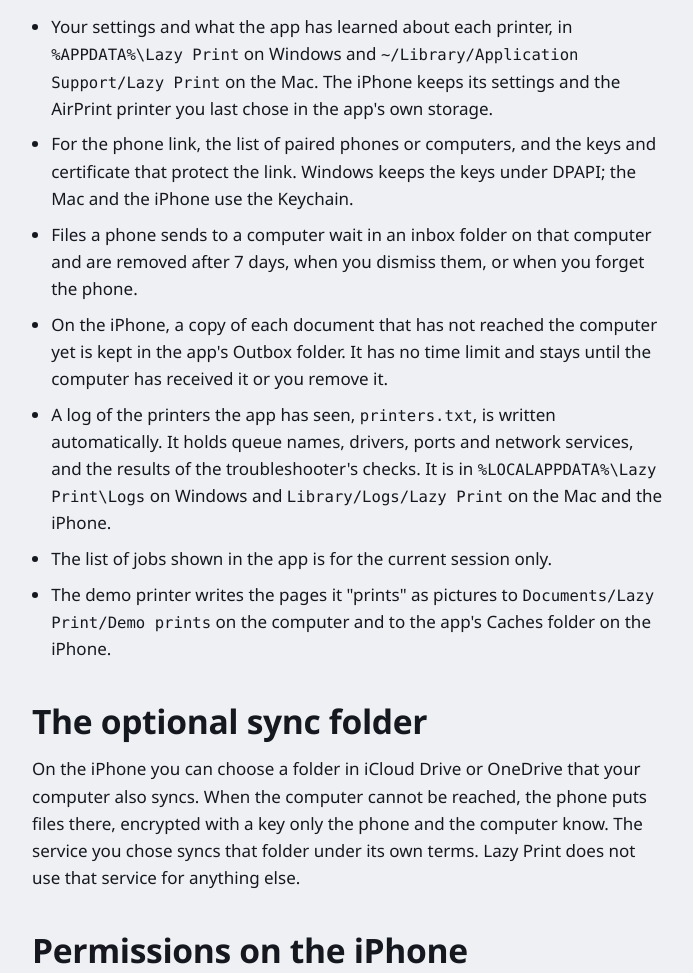
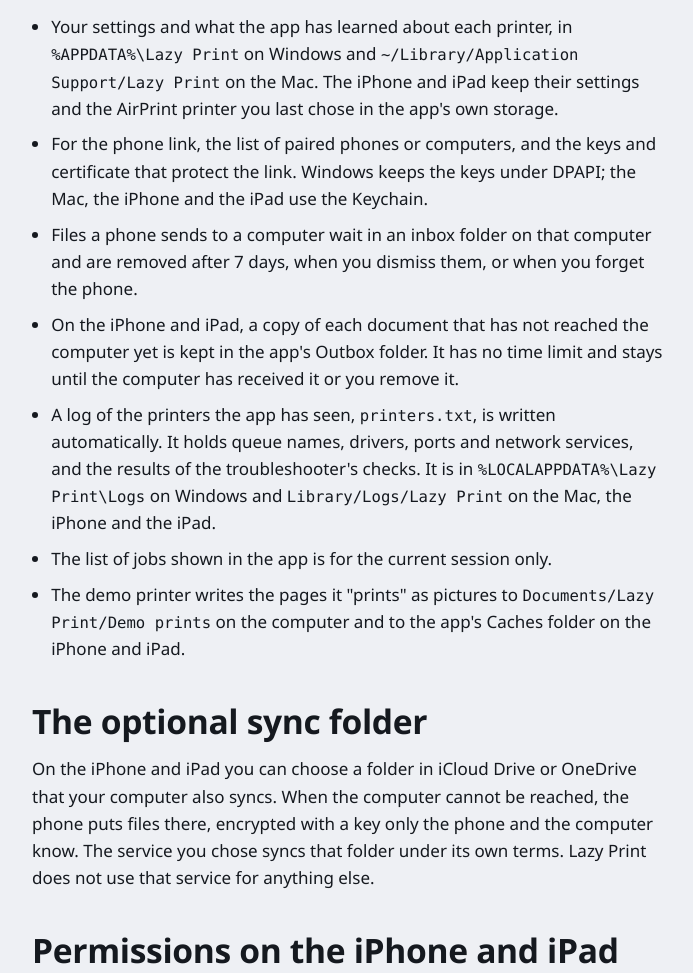
Before and after one commit to aytutuna/LazyPrint, a plain HTML site: page site/privacy.html in a window 1280 px wide. Shown: the part 1020-1993 px from the top of the page, without its empty margins (292-985 px from the left). Drawn offline with Linux system fonts and the light colour scheme.

Commit message:
name the iPad where the site and workflow comments say iPhone

```diff
--- a/site/privacy.html
+++ b/site/privacy.html
@@ -23,12 +23,12 @@
   <div class="wrap narrow" style="padding-top:3rem;padding-bottom:3rem">
     <h1 style="font-size:clamp(2rem,1.4rem + 2.5vw,3rem);margin-bottom:1.5rem">Privacy</h1>
 
-    <p>Lazy Print has no accounts, no ads, no analytics, no crash reporting and no check for updates. It does not send anything to its developer or to any server run for it. The only network traffic it makes is to printers and, for the phone link, between your own computer and your own iPhone.</p>
+    <p>Lazy Print has no accounts, no ads, no analytics, no crash reporting and no check for updates. It does not send anything to its developer or to any server run for it. The only network traffic it makes is to printers and, for the phone link, between your own computer and your own iPhone or iPad.</p>
 
     <h2 style="margin-top:2.5rem">What the app connects to</h2>
     <ul>
       <li><strong>Printers.</strong> The app looks for printers on your local network (the <code>_ipp._tcp</code> and <code>_ipps._tcp</code> DNS-SD services) and talks to the ones you print to, or add by address, over IPP. It connects to whatever address you type in, so an address outside your network is reached as well.</li>
-      <li><strong>The phone link.</strong> When an iPhone is paired with a computer, or a pairing code is on screen, the computer listens on your local network (TCP port 52732) and announces itself as <code>_lazyprint._tcp</code>. The phone connects to it over TLS. This only happens on networks you have marked as trusted, and the link never leaves your network.</li>
+      <li><strong>The phone link.</strong> When an iPhone or iPad is paired with a computer, or a pairing code is on screen, the computer listens on your local network (TCP port 52732) and announces itself as <code>_lazyprint._tcp</code>. The phone connects to it over TLS. This only happens on networks you have marked as trusted, and the link never leaves your network.</li>
       <li><strong>Other apps and settings pages.</strong> The app can hand a job to Lazy Scan, open the folder holding saved files, and the system's printer, network and app settings pages. It does not open web pages.</li>
     </ul>
 
@@ -37,19 +37,19 @@
 
     <h2 style="margin-top:2.5rem">What is kept on your devices</h2>
     <ul>
-      <li>Your settings and what the app has learned about each printer, in <code>%APPDATA%\Lazy Print</code> on Windows and <code>~/Library/Application Support/Lazy Print</code> on the Mac. The iPhone keeps its settings and the AirPrint printer you last chose in the app's own storage.</li>
-      <li>For the phone link, the list of paired phones or computers, and the keys and certificate that protect the link. Windows keeps the keys under DPAPI; the Mac and the iPhone use the Keychain.</li>
+      <li>Your settings and what the app has learned about each printer, in <code>%APPDATA%\Lazy Print</code> on Windows and <code>~/Library/Application Support/Lazy Print</code> on the Mac. The iPhone and iPad keep their settings and the AirPrint printer you last chose in the app's own storage.</li>
+      <li>For the phone link, the list of paired phones or computers, and the keys and certificate that protect the link. Windows keeps the keys under DPAPI; the Mac, the iPhone and the iPad use the Keychain.</li>
       <li>Files a phone sends to a computer wait in an inbox folder on that computer and are removed after 7 days, when you dismiss them, or when you forget the phone.</li>
-      <li>On the iPhone, a copy of each document that has not reached the computer yet is kept in the app's Outbox folder. It has no time limit and stays until the computer has received it or you remove it.</li>
-      <li>A log of the printers the app has seen, <code>printers.txt</code>, is written automatically. It holds queue names, drivers, ports and network services, and the results of the troubleshooter's checks. It is in <code>%LOCALAPPDATA%\Lazy Print\Logs</code> on Windows and <code>Library/Logs/Lazy Print</code> on the Mac and the iPhone.</li>
+      <li>On the iPhone and iPad, a copy of each document that has not reached the computer yet is kept in the app's Outbox folder. It has no time limit and stays until the computer has received it or you remove it.</li>
+      <li>A log of the printers the app has seen, <code>printers.txt</code>, is written automatically. It holds queue names, drivers, ports and network services, and the results of the troubleshooter's checks. It is in <code>%LOCALAPPDATA%\Lazy Print\Logs</code> on Windows and <code>Library/Logs/Lazy Print</code> on the Mac, the iPhone and the iPad.</li>
       <li>The list of jobs shown in the app is for the current session only.</li>
-      <li>The demo printer writes the pages it "prints" as pictures to <code>Documents/Lazy Print/Demo prints</code> on the computer and to the app's Caches folder on the iPhone.</li>
+      <li>The demo printer writes the pages it "prints" as pictures to <code>Documents/Lazy Print/Demo prints</code> on the computer and to the app's Caches folder on the iPhone and iPad.</li>
     </ul>
 
     <h2 style="margin-top:2.5rem">The optional sync folder</h2>
-    <p>On the iPhone you can choose a folder in iCloud Drive or OneDrive that your computer also syncs. When the computer cannot be reached, the phone puts files there, encrypted with a key only the phone and the computer know. The service you chose syncs that folder under its own terms. Lazy Print does not use that service for anything else.</p>
+    <p>On the iPhone and iPad you can choose a folder in iCloud Drive or OneDrive that your computer also syncs. When the computer cannot be reached, the phone puts files there, encrypted with a key only the phone and the computer know. The service you chose syncs that folder under its own terms. Lazy Print does not use that service for anything else.</p>
 
-    <h2 style="margin-top:2.5rem">Permissions on the iPhone</h2>
+    <h2 style="margin-top:2.5rem">Permissions on the iPhone and iPad</h2>
     <ul>
       <li><strong>Camera,</strong> only to read the pairing code on your computer's screen. Nothing is photographed or saved.</li>
       <li><strong>Local Network,</strong> to find printers and your computer and to talk to them.</li>
```
Also changed, not shown: site/index.html (+3 -3 lines), 2 other files.
